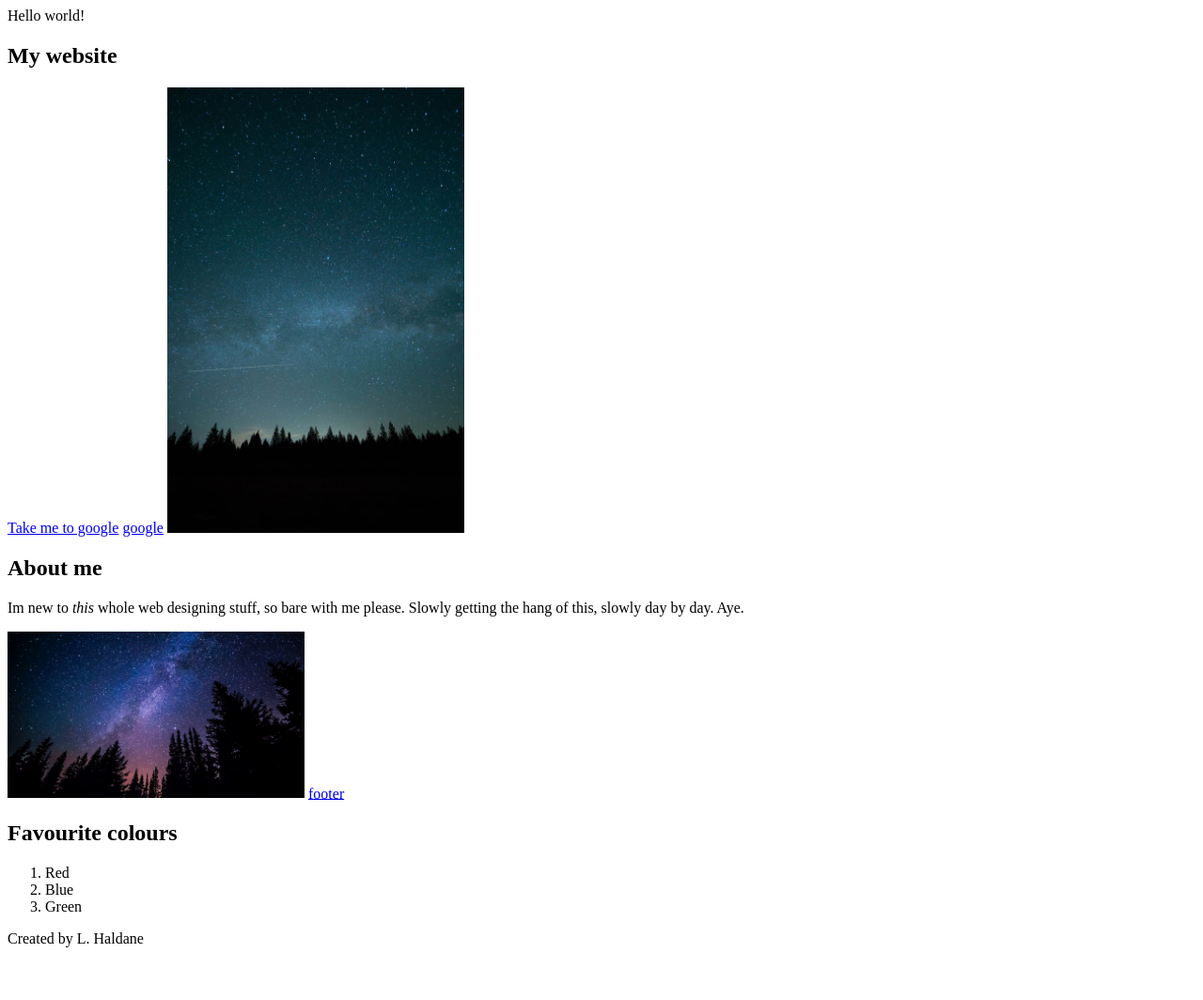
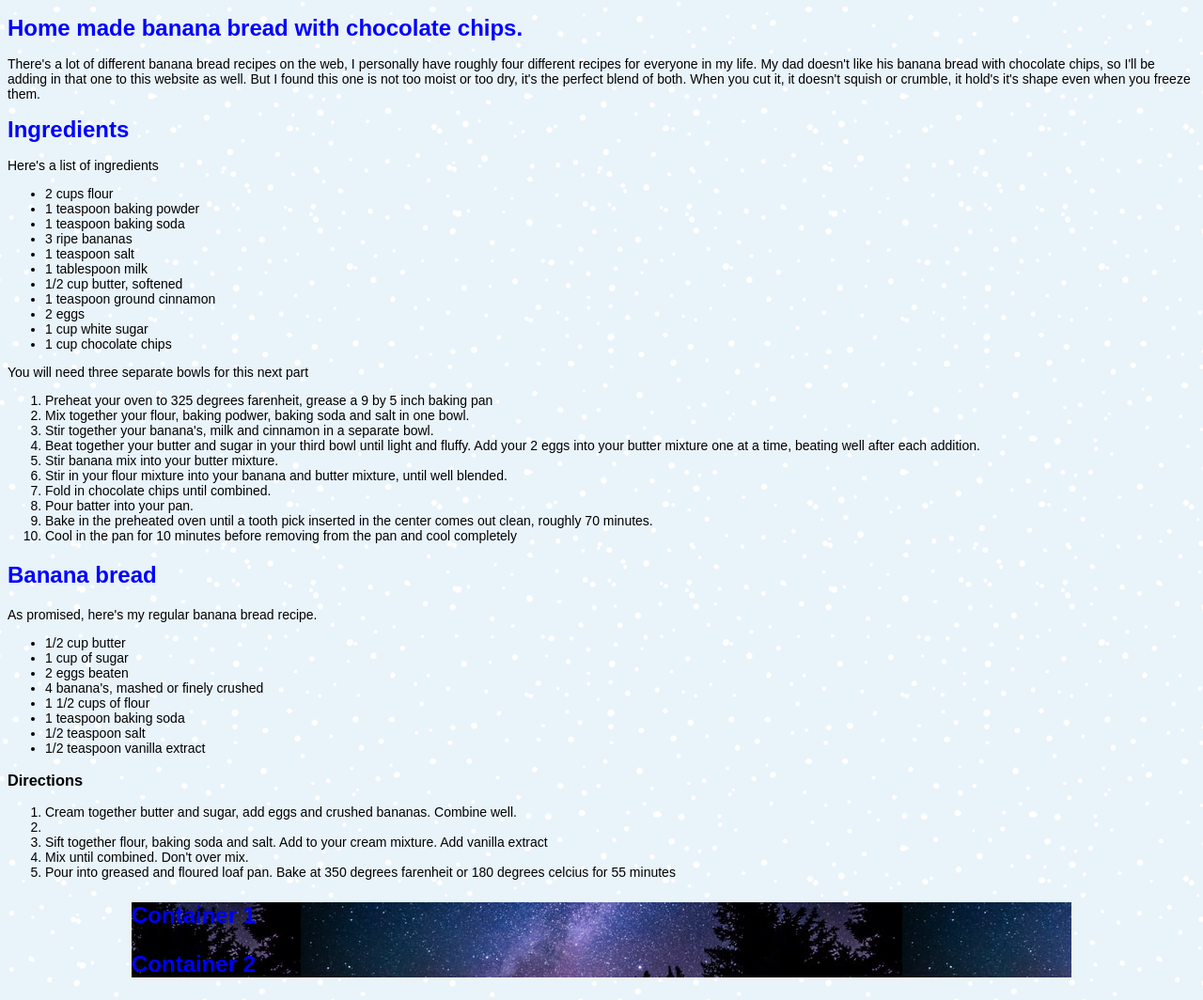
Before and after one commit to Ipeefreely6912/index, a plain HTML site: page index.html in a window 1280 px wide. Shown: the whole page at 94% size. Before the commit the page ends 1016 px from the top, so only its background shows below. Drawn offline with Linux system fonts and the light colour scheme.

Commit message:
Update index.html

```diff
--- a/index.html
+++ b/index.html
@@ -1,50 +1,93 @@
 <!DOCTYPE html>
-<html lang=" en">
+<html lang="en">
 <head>
-<title>My Website</title>
-<link rel="stylesheet" href="style.css">
+<title>Banana bread</title>
 <meta charset="utf-8">
+<link rel="stylesheet" href="style-9.css">
 </head>
+
 <body>
-<!-- my frist web page -->
-      <header>
-        <section>
- Hello world!
-      <H1 class="title"><strong>My website</strong></H1>
-      <a href="http://www.google.com/">Take me to google</a>
-      <a href="http://www.google.com" target=blank>google</a>
+<!-- Banana bread -->
+<header>
+<h1>Home made banana bread with chocolate chips.</h1>
+<p>There's a lot of different banana bread recipes on the web, I personally have roughly four different recipes for everyone in my life. My dad doesn't like his banana bread with chocolate chips, so I'll be adding in that one to this website as well. But I found this one is not too moist or too dry, it's the perfect blend of both. When you cut it, it doesn't squish or crumble, it hold's it's shape even when you freeze them.</p>
+</header>
 
-      <img src="images/starry-night.jpg" alt="a picture of the night sky" width= "25%" />
-        </section>
+   <header>
+    <h1>Ingredients</h1>
+    <p>Here's a list of ingredients</p>
+    <ul>
+      <li>2 cups flour</li>
+        <li>1 teaspoon baking powder</li>
+        <li>1 teaspoon baking soda</li>
+        <li>3 ripe bananas</li>
+        <li>1 teaspoon salt</li>
+        <li>1 tablespoon milk</li>
+        <li>1/2 cup butter, softened</li>
+        <li>1 teaspoon ground cinnamon</li>
+        <li>2 eggs</li>
+        <li>1 cup white sugar</li>
+        <li>1 cup chocolate chips</li>
+        </ul>
+
+<p>You will need three separate bowls for this next part</p>
+
+  <ol>
+    <li>Preheat your oven to 325 degrees farenheit, grease a 9 by 5 inch baking pan</li>
+    <li>Mix together your flour, baking podwer, baking soda and salt in one bowl.</li>
+    <li>Stir together your banana's, milk and cinnamon in a separate bowl.</li>
+    <li>Beat together your butter and sugar in your third bowl until light and fluffy. Add your 2 eggs into your butter mixture one at a time, beating well after each addition.</li>
+    <li>Stir banana mix into your butter mixture.</li>
+    <li>Stir in your flour mixture into your banana and butter mixture, until well blended.</li>
+    <li>Fold in chocolate chips until combined.</li>
+    <li>Pour batter into your pan.</li>
+    <li>Bake in the preheated oven until a tooth pick inserted in the center comes out clean, roughly 70 minutes.</li>
+    <li>Cool in the pan for 10 minutes before removing from the pan and cool completely</li>
+    </ol>
+
+   </header>
+
+<section>
+  <h1>Banana bread</h1>
+  <p>As promised, here's my regular banana bread recipe.</p>
+  <ul>
+    <li>1/2 cup butter</li>
+    <li>1 cup of sugar</li>
+    <li>2 eggs beaten</li>
+    <li>4 banana's, mashed or finely crushed</li>
+    <li>1 1/2 cups of flour</li>
+    <li>1 teaspoon baking soda</li>
+    <li>1/2 teaspoon salt</li>
+    <li>1/2 teaspoon vanilla extract</li>
+    </ul>
+
+    <h3>Directions</h3>
+
+    <ol>
+      <li>Cream together butter and sugar, add eggs and crushed bananas. Combine well.<li>
+        <li>Sift together flour, baking soda and salt. Add to your cream mixture. Add vanilla extract</li>
+        <li>Mix until combined. Don't over mix.</li>
+        <li>Pour into greased and floured loaf pan. Bake at 350 degrees farenheit or 180 degrees celcius for 55 minutes</li>
+        </ol>
 
 
 
-       <H2>About me</H2>
-       <p>Im new to <em>this</em> whole web designing stuff, so bare with me please. Slowly getting the hang of this, slowly day by day. Aye.<p>
-     </header>
+<div class="banner"></div>
+ <div class="container">
+    <section>
+     <h1>Container 1</h1>
+    </section>
+
+    <section>
+     <h1>Container 2</h1>
+    </section>
+ </div>
 
 
 
-  <section>
-    <img src="images/night-time.jpg" alt="another picture of the night sky" width= "25%" />
-   <a href= "#footer">footer</a>
-  <h2>Favourite colours</h2>
-  <ol>
-    <li>Red</li>
-    <li>Blue</li>
-    <li>Green</li>
-    </ol>
-    </section>
 
-
-
-<footer  id=footer>Created by L. Haldane</footer>
 
 
 
 </body>
-
-
-
-
 </html>
```
